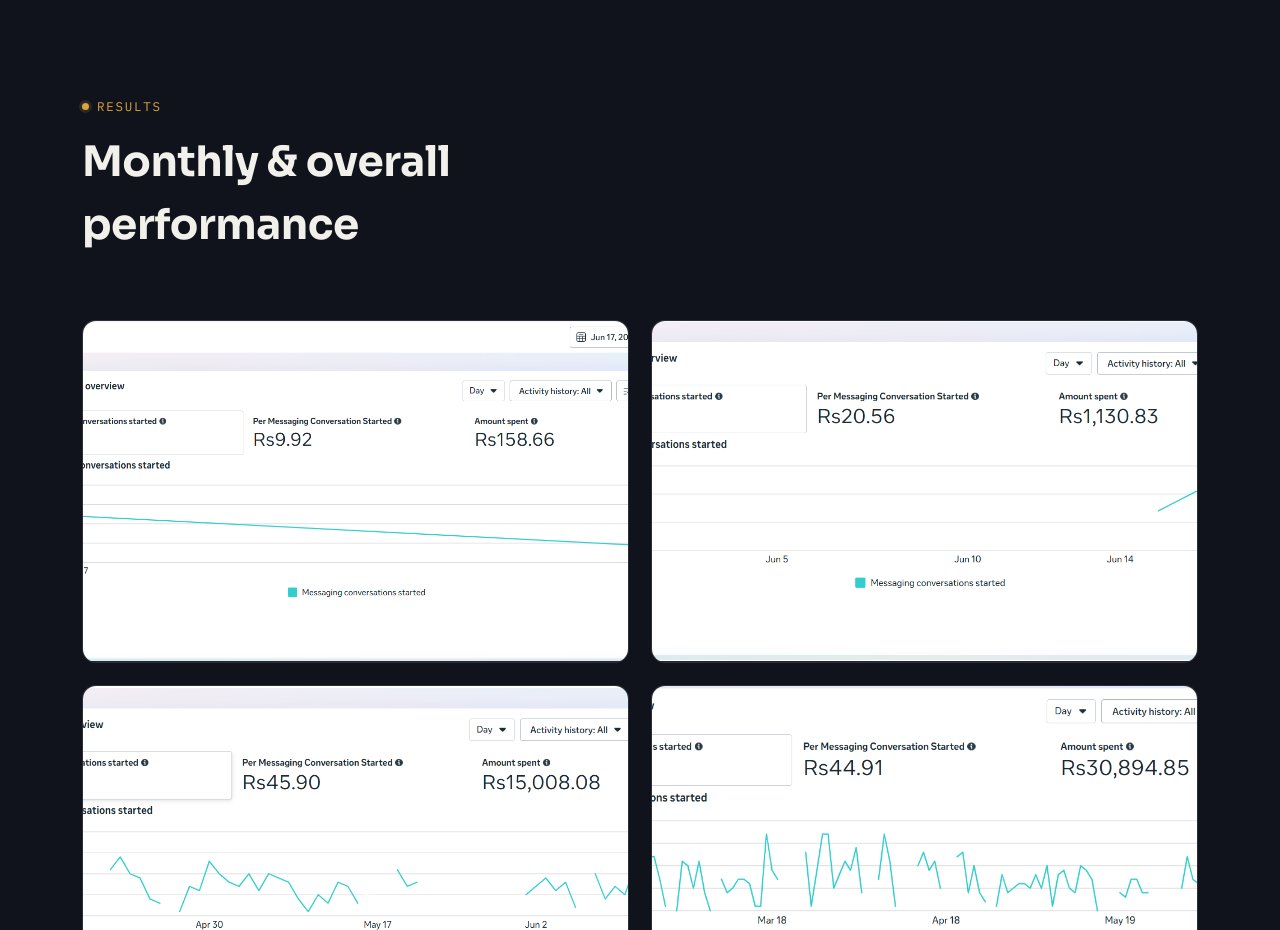
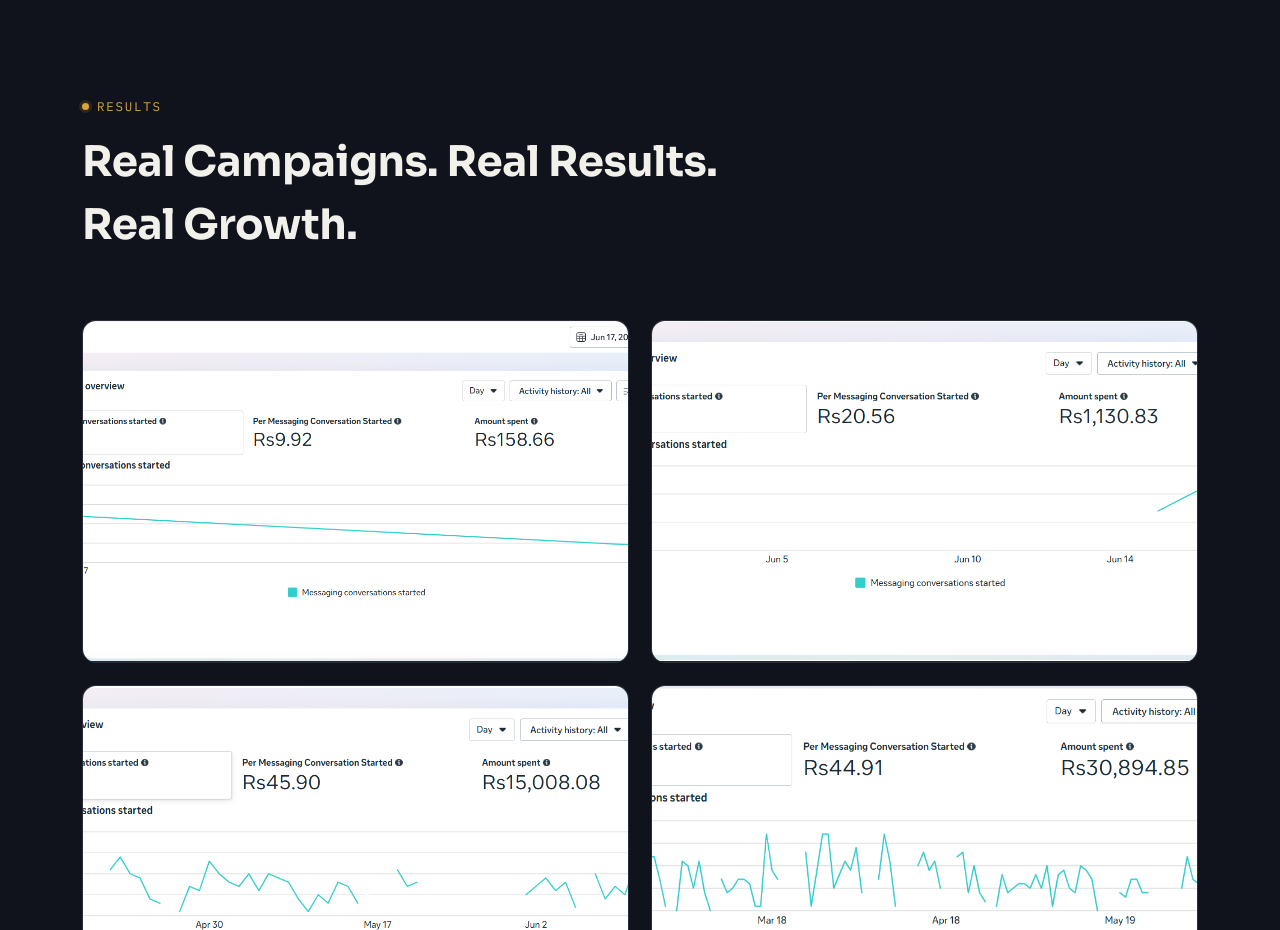
Before and after one commit to tabishraza2358-rgb/tabish-portfolio, a React (Vite) app: page / in a window 1280 px wide. Shown: the part 3580-4510 px from the top of the page. Built offline with nearby package versions, Linux system fonts and the light colour scheme.

Commit message:
Update Results.jsx

```diff
--- a/src/components/Results.jsx
+++ b/src/components/Results.jsx
@@ -19,7 +19,7 @@ function Results() {
       <div className="container">
         <div className="section-head">
           <span className="eyebrow">Results</span>
-          <h2>Monthly &amp; overall performance</h2>
+          <h2>Real Campaigns. Real Results. Real Growth.</h2>
 
         </div>
 
```
